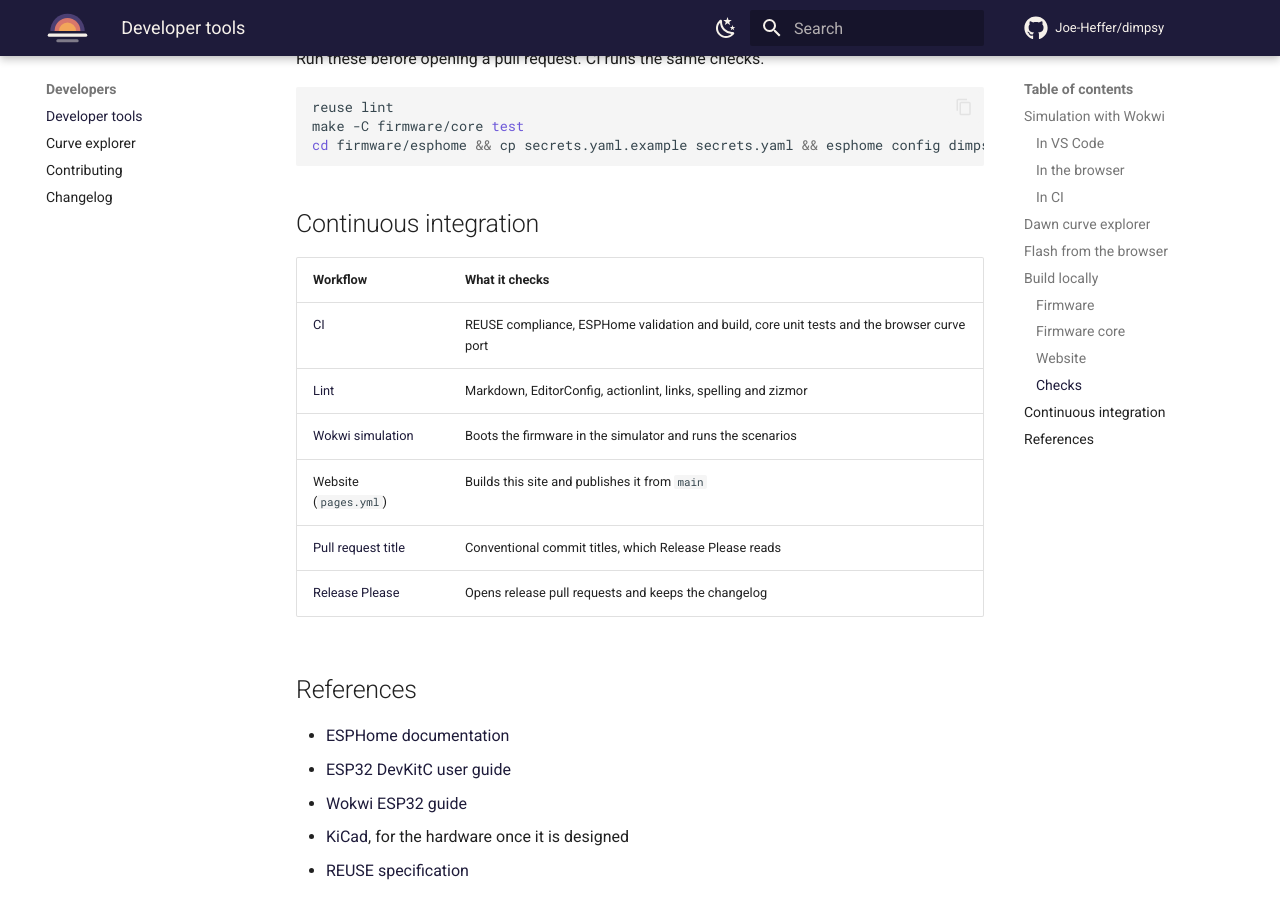
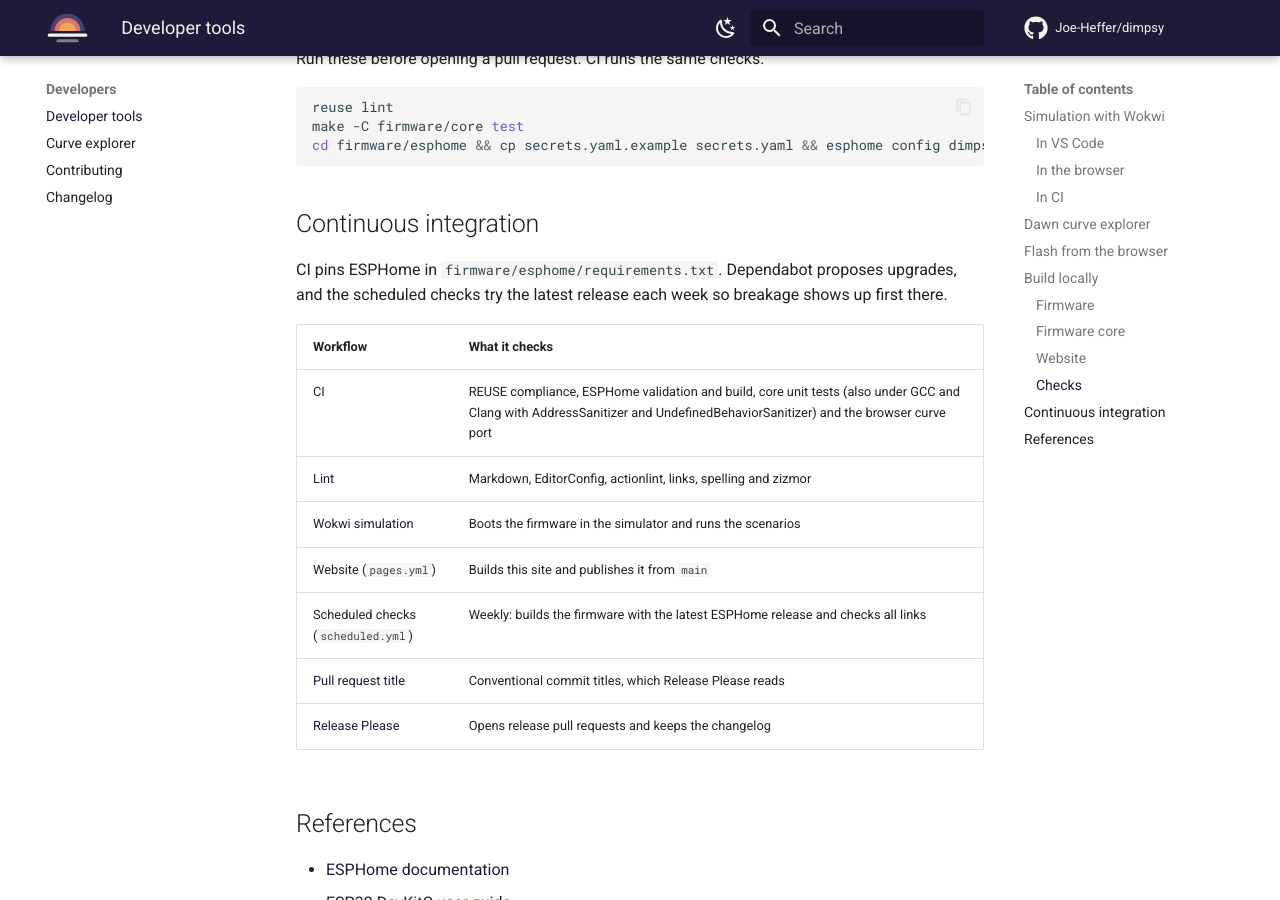
Before and after one commit to Joe-Heffer/dimpsy, an MkDocs documentation site: the page built from docs/developers.md, in a window 1280 px wide and 900 px high, scrolled down 2420 px. Built offline with MkDocs 1.6.1 and Material for MkDocs 9.7.7, drawn with Linux system fonts in a browser that asks for light colours; comment, search, counter and statistics services are not loaded; some of the changed text lies outside the part shown.

Commit message:
ci: add sanitiser builds, weekly checks and pin ESPHome (#76)
* ci: add CodeQL, sanitiser builds, weekly checks and pin ESPHome

* Pin ESPHome in firmware/esphome/requirements.txt so upstream releases
  cannot break unrelated pull requests. Dependabot proposes upgrades.
* Build and test the firmware core under GCC and Clang with ASan and UBSan.
* Run CodeQL on the C++, JavaScript and workflows.
* Weekly scheduled run: firmware build with the latest ESPHome and a
  full link check.

Co-Authored-By: Claude Opus 5.5 <noreply@anthropic.com>
Claude-Session: https://claude.ai/code/session_01PQEzvyfG6EaMdryPqPheDB

* ci: drop CodeQL workflow in favour of default setup

The repository already runs CodeQL default setup for C/C++, JavaScript
and Actions, and code scanning rejects results from an advanced
configuration while default setup is enabled.

Co-Authored-By: Claude Opus 5.5 <noreply@anthropic.com>
Claude-Session: https://claude.ai/code/session_01PQEzvyfG6EaMdryPqPheDB

---------

Co-authored-by: Claude <noreply@anthropic.com>

````diff
--- a/docs/developers.md
+++ b/docs/developers.md
@@ -50,7 +50,7 @@ The [flash page](flash.md) installs the prototype firmware over USB with [ESP We
 ESPHome needs Python 3. Run these from `firmware/esphome/`:
 
 ```sh
-pip install esphome
+pip install -r requirements.txt        # the ESPHome version CI uses
 cp secrets.yaml.example secrets.yaml   # then edit secrets.yaml
 esphome config dimpsy.yaml             # validate
 esphome run dimpsy.yaml                # compile, flash and show logs
@@ -90,12 +90,15 @@ cd firmware/esphome && cp secrets.yaml.example secrets.yaml && esphome config di
 
 ## Continuous integration
 
+CI pins ESPHome in `firmware/esphome/requirements.txt`. Dependabot proposes upgrades, and the scheduled checks try the latest release each week so breakage shows up first there.
+
 | Workflow | What it checks |
 | --- | --- |
-| [CI](https://github.com/Joe-Heffer/dimpsy/actions/workflows/ci.yml) | REUSE compliance, ESPHome validation and build, core unit tests and the browser curve port |
+| [CI](https://github.com/Joe-Heffer/dimpsy/actions/workflows/ci.yml) | REUSE compliance, ESPHome validation and build, core unit tests (also under GCC and Clang with AddressSanitizer and UndefinedBehaviorSanitizer) and the browser curve port |
 | [Lint](https://github.com/Joe-Heffer/dimpsy/actions/workflows/lint.yml) | Markdown, EditorConfig, actionlint, links, spelling and zizmor |
 | [Wokwi simulation](https://github.com/Joe-Heffer/dimpsy/actions/workflows/wokwi.yml) | Boots the firmware in the simulator and runs the scenarios |
 | Website (`pages.yml`) | Builds this site and publishes it from `main` |
+| Scheduled checks (`scheduled.yml`) | Weekly: builds the firmware with the latest ESPHome release and checks all links |
 | [Pull request title](https://github.com/Joe-Heffer/dimpsy/actions/workflows/pr-title.yml) | Conventional commit titles, which Release Please reads |
 | [Release Please](https://github.com/Joe-Heffer/dimpsy/actions/workflows/release-please.yml) | Opens release pull requests and keeps the changelog |
 
````
Also changed, not shown: CHANGELOG.md (+3 -0 lines), firmware/README.md (+1 -1 lines), 6 other files.
